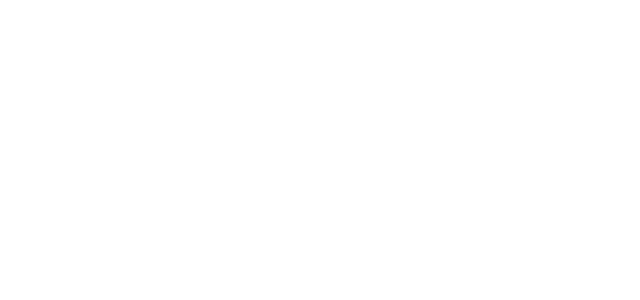
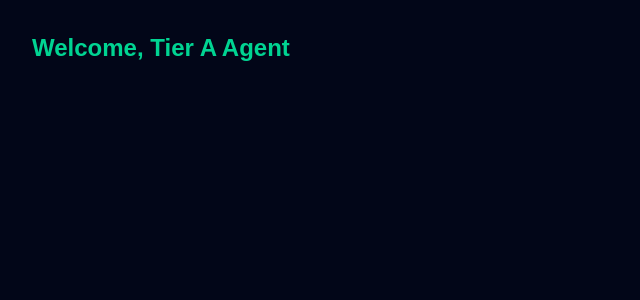
Before and after one commit to MaryammAhmed/G-project, a Next.js app in the folder Frontend/cyberguard-frontend/: page /dashboard in a window 1280 px wide. Shown: the top 300 px of the page, without its empty margins (0-640 px from the left). Built offline with nearby package versions, Linux system fonts and the light colour scheme; sample sign-in values are in the browser's storage.

Commit message:
Add TierThemeProvider for per-tier theming

```diff
--- a/Frontend/cyberguard-frontend/app/dashboard/page.tsx
+++ b/Frontend/cyberguard-frontend/app/dashboard/page.tsx
@@ -1,9 +1,18 @@
+   "use client";
+
    import ProtectedRoute from "@/components/ProtectedRoute";
+   import { useTierTheme } from "@/context/TierThemeProvider";
 
    export default function Dashboard() {
+     const theme = useTierTheme();
+
      return (
        <ProtectedRoute>
-         <div className="text-white p-8">You're logged in — this is protected.</div>
+         <div className="p-8 bg-slate-950 min-h-screen text-white">
+           <h1 className={`text-2xl font-bold ${theme.text}`}>
+             Welcome, {theme.label}
+           </h1>
+         </div>
        </ProtectedRoute>
      );
    }
--- a/Frontend/cyberguard-frontend/app/layout.tsx
+++ b/Frontend/cyberguard-frontend/app/layout.tsx
@@ -2,6 +2,7 @@
 import { Geist, Geist_Mono } from "next/font/google";
 import "./globals.css";
 import { AuthProvider } from "@/context/AuthContext";
+import { TierThemeProvider } from "@/context/TierThemeProvider";
 
 
 const geistSans = Geist({
@@ -35,7 +36,9 @@
             login()/logout() via the useAuth() hook. This is the one
             spot in the whole project where that connection is made. */}
         <AuthProvider>
-          {children}
+          <TierThemeProvider>
+            {children}
+          </TierThemeProvider>
         </AuthProvider>
       </body>
     </html>
--- /dev/null
+++ b/Frontend/cyberguard-frontend/context/TierThemeProvider.tsx
@@ -0,0 +1,36 @@
+"use client";
+
+import { createContext, useContext, ReactNode } from "react";
+import { useAuth } from "@/context/AuthContext";
+
+type TierTheme = {
+  label: string;
+  text: string;
+  bg: string;
+  border: string;
+};
+
+const themes: Record<string, TierTheme> = {
+  A: { label: "Tier A Agent", text: "text-emerald-400", bg: "bg-emerald-500", border: "border-emerald-500" },
+  B: { label: "Tier B Agent", text: "text-blue-400", bg: "bg-blue-500", border: "border-blue-500" },
+  C: { label: "Tier C Agent", text: "text-purple-400", bg: "bg-purple-500", border: "border-purple-500" },
+};
+
+const defaultTheme: TierTheme = themes.A;
+
+const TierThemeContext = createContext<TierTheme>(defaultTheme);
+
+export function TierThemeProvider({ children }: { children: ReactNode }) {
+  const { ageGroup } = useAuth();
+  const theme = (ageGroup && themes[ageGroup]) ? themes[ageGroup] : defaultTheme;
+
+  return (
+    <TierThemeContext.Provider value={theme}>
+      {children}
+    </TierThemeContext.Provider>
+  );
+}
+
+export function useTierTheme() {
+  return useContext(TierThemeContext);
+}
```
